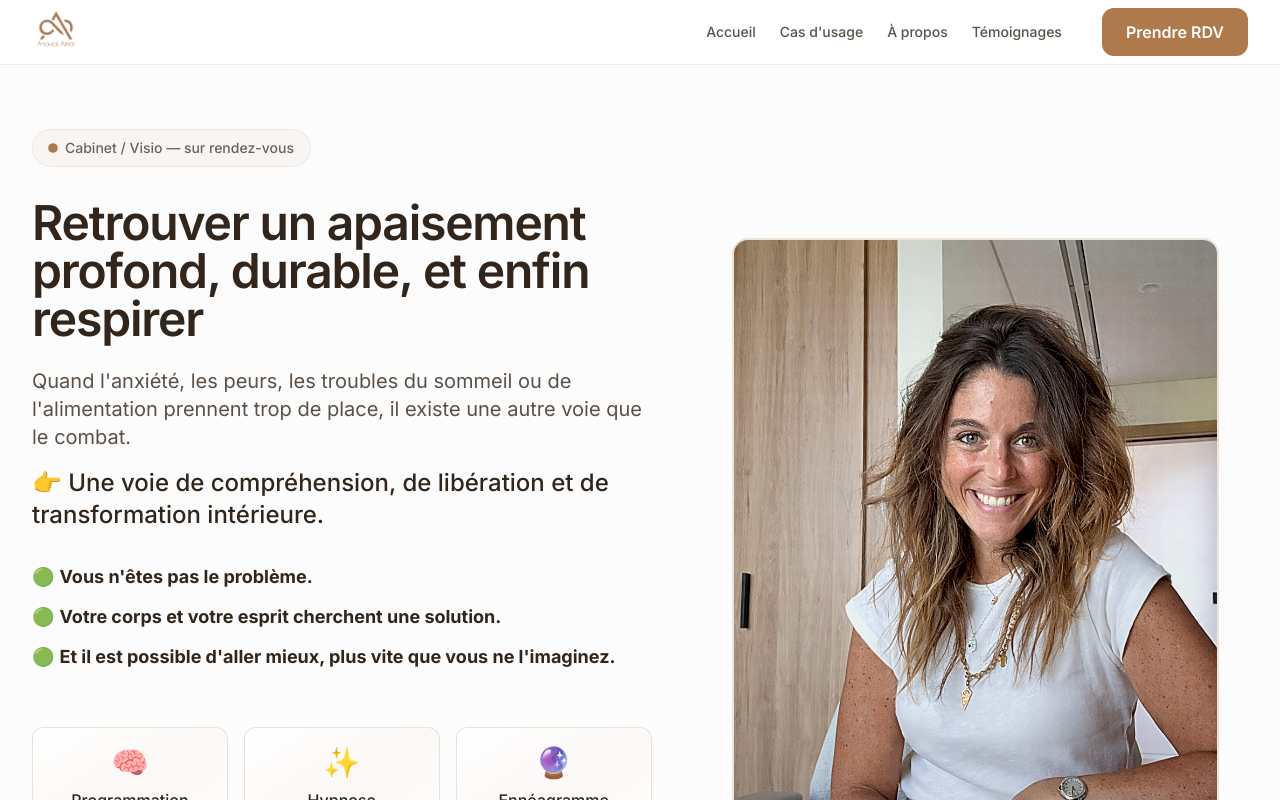
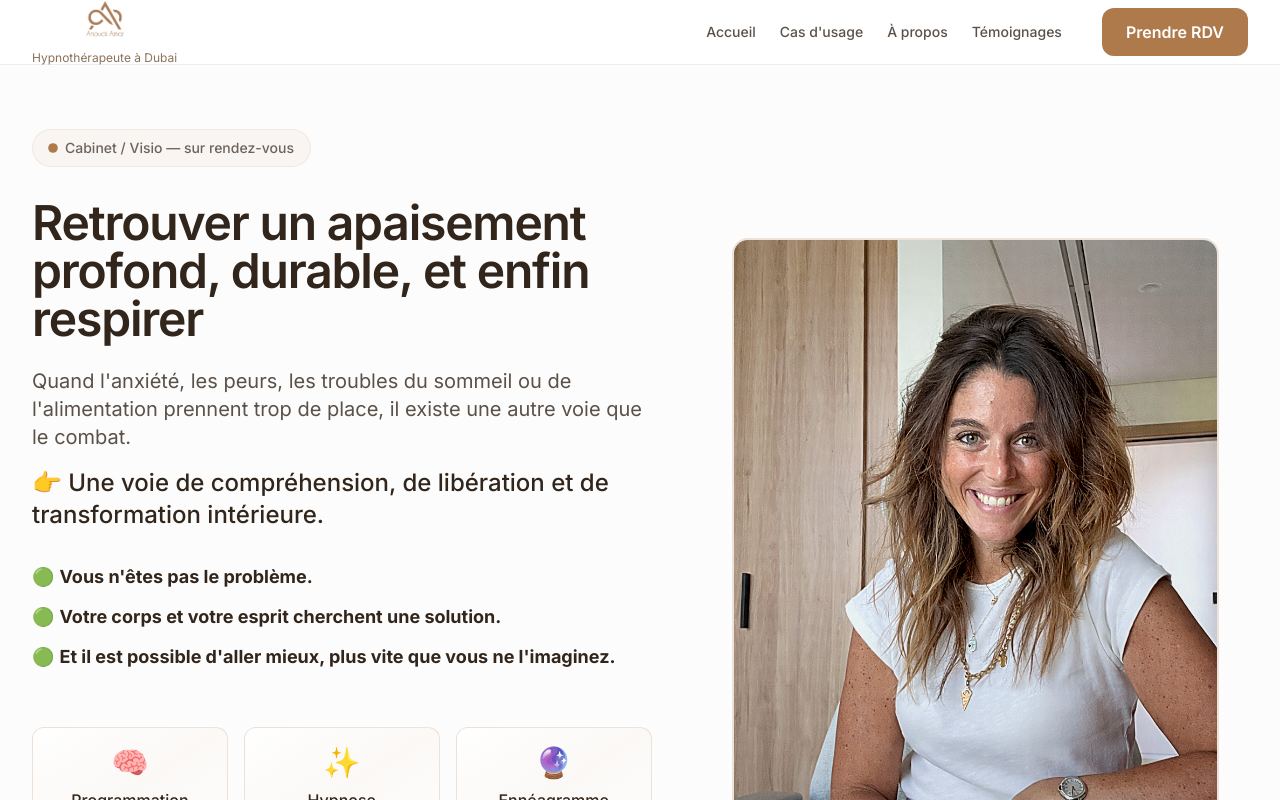
Before and after one commit to ilanamar26-code/anoucksite, a Next.js app: page / in a window 1280 px wide. Shown: the top 800 px of the page. Built offline with nearby package versions, Linux system fonts and the light colour scheme.

Commit message:
Ajout 'Hypnothérapeute à Dubai' sous le logo dans le header

```diff
--- a/components/Header.tsx
+++ b/components/Header.tsx
@@ -20,8 +20,11 @@ export function Header() {
     <header className="sticky top-0 z-50 w-full border-b border-border/60 bg-white/80 backdrop-blur-md supports-[backdrop-filter]:bg-white/60">
       <div className="container mx-auto px-4 md:px-6 lg:px-8">
         <div className="flex h-14 md:h-16 items-center justify-between">
-          <Link href="/" className="flex items-center">
+          <Link href="/" className="flex flex-col items-center">
             <Logo size="sm" variant="dark" priority={true} />
+            <span className="text-xs text-muted-foreground mt-1 hidden md:block">
+              Hypnothérapeute à Dubai
+            </span>
           </Link>
 
           {/* Desktop Navigation */}
```
